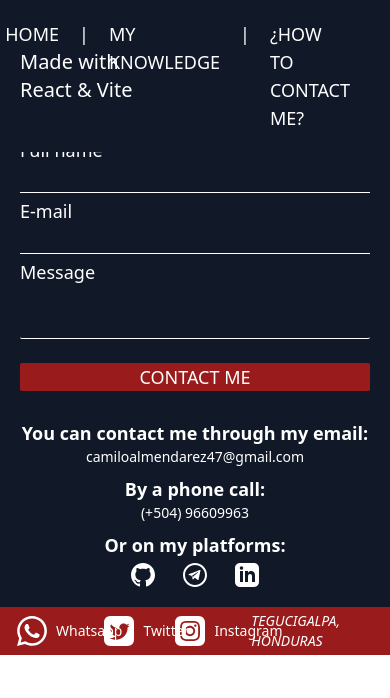
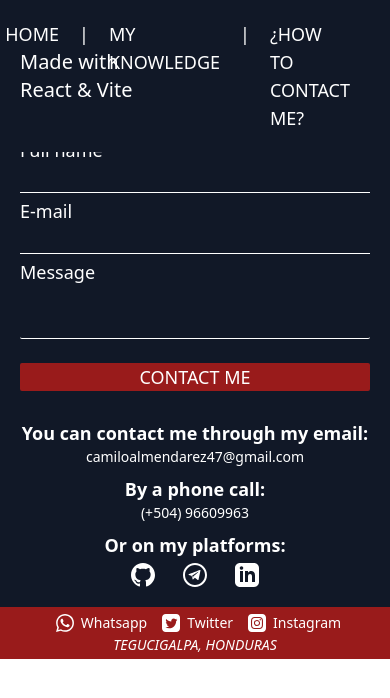
Before and after one commit to Rublox99/portafolio-ruben-almendares, a React (Vite) app: page /contactMe in a window 390 px wide. Shown: the top 698 px of the page. Built offline with nearby package versions, Linux system fonts and the light colour scheme.

Commit message:
Configurada responsividad para celular

```diff
--- a/src/components/Footer.jsx
+++ b/src/components/Footer.jsx
@@ -3,13 +3,13 @@ import React from 'react'
 /*bg-svg1 bg-center bg-cover*/
 const Footer = () => {
   return (
-    <section className='text-white text-sm p-1 w-full bg-red-800 flex justify-between mt-auto'>
-      <ul className='flex'>
+    <section className='text-white text-sm p-1 w-full bg-red-800 flex phone:flex-col justify-between mt-auto'>
+      <ul className='flex phone:justify-center'>
         <li className='mx-1 flex hover:invert transition-all duration-200'><img src="webGraphics/favicon-whatsapp.svg" className='mx-1 invert scale-75'/><a href="https://wa.link/jax1s7" className='my-auto'>Whatsapp</a></li>
         <li className='mx-1 flex hover:invert transition-all duration-200'><img src="webGraphics/favicon-twitter.svg" className='mx-1 invert scale-75'/><a href="https://twitter.com/CamiloAlmendar2" className='my-auto'>Twitter</a></li>
         <li className='mx-1 flex hover:invert transition-all duration-200'><img src="webGraphics/favicon-instagram.svg" className='mx-1 invert scale-75'/><a href="https://www.instagram.com/jcamilo.rar/" className='my-auto'>Instagram</a></li>
       </ul>
-      <div className='uppercase italic my-auto'>Tegucigalpa, Honduras</div>
+      <div className='uppercase italic my-auto phone:text-center'>Tegucigalpa, Honduras</div>
     </section>
   )
 }
```
